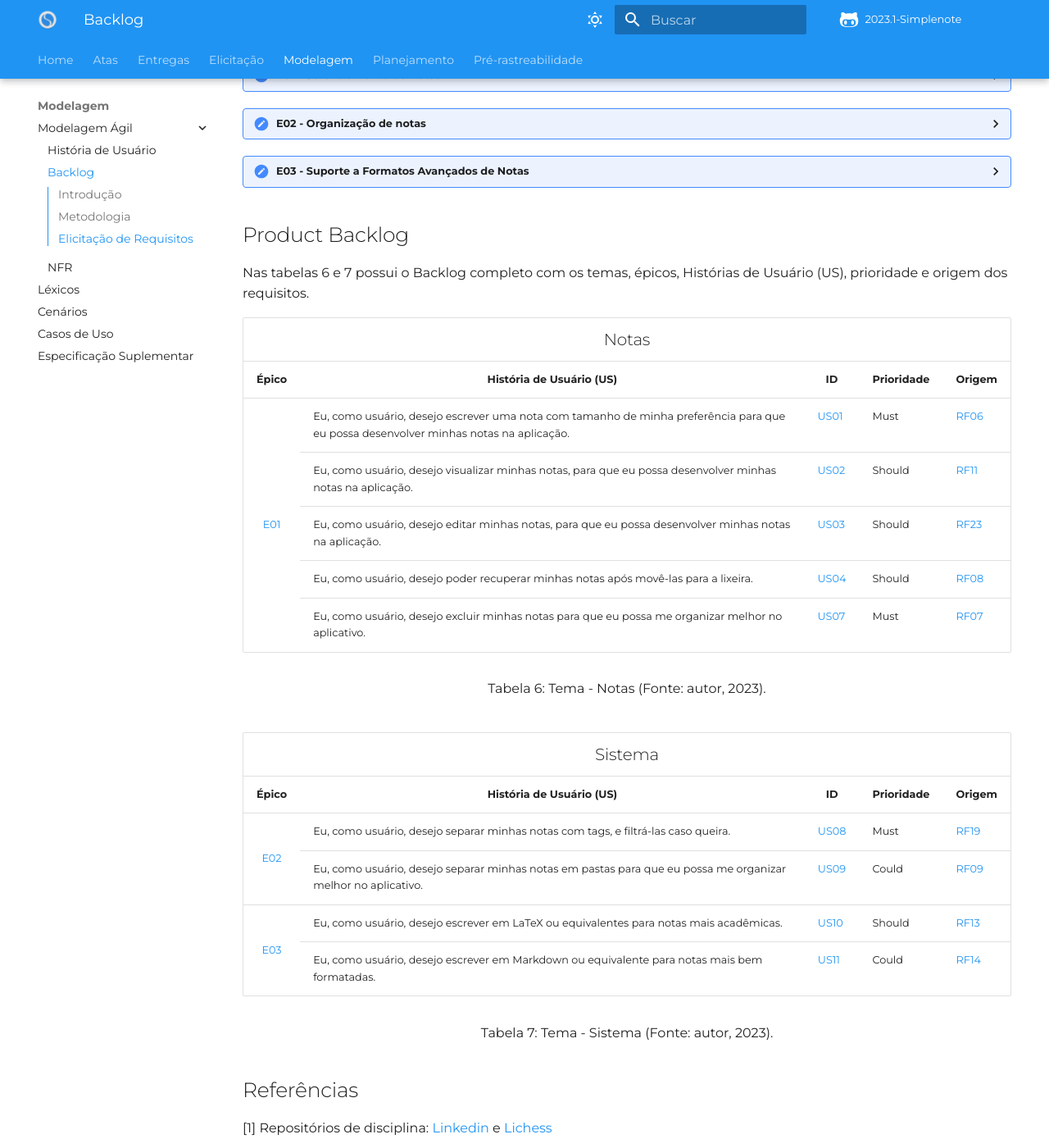
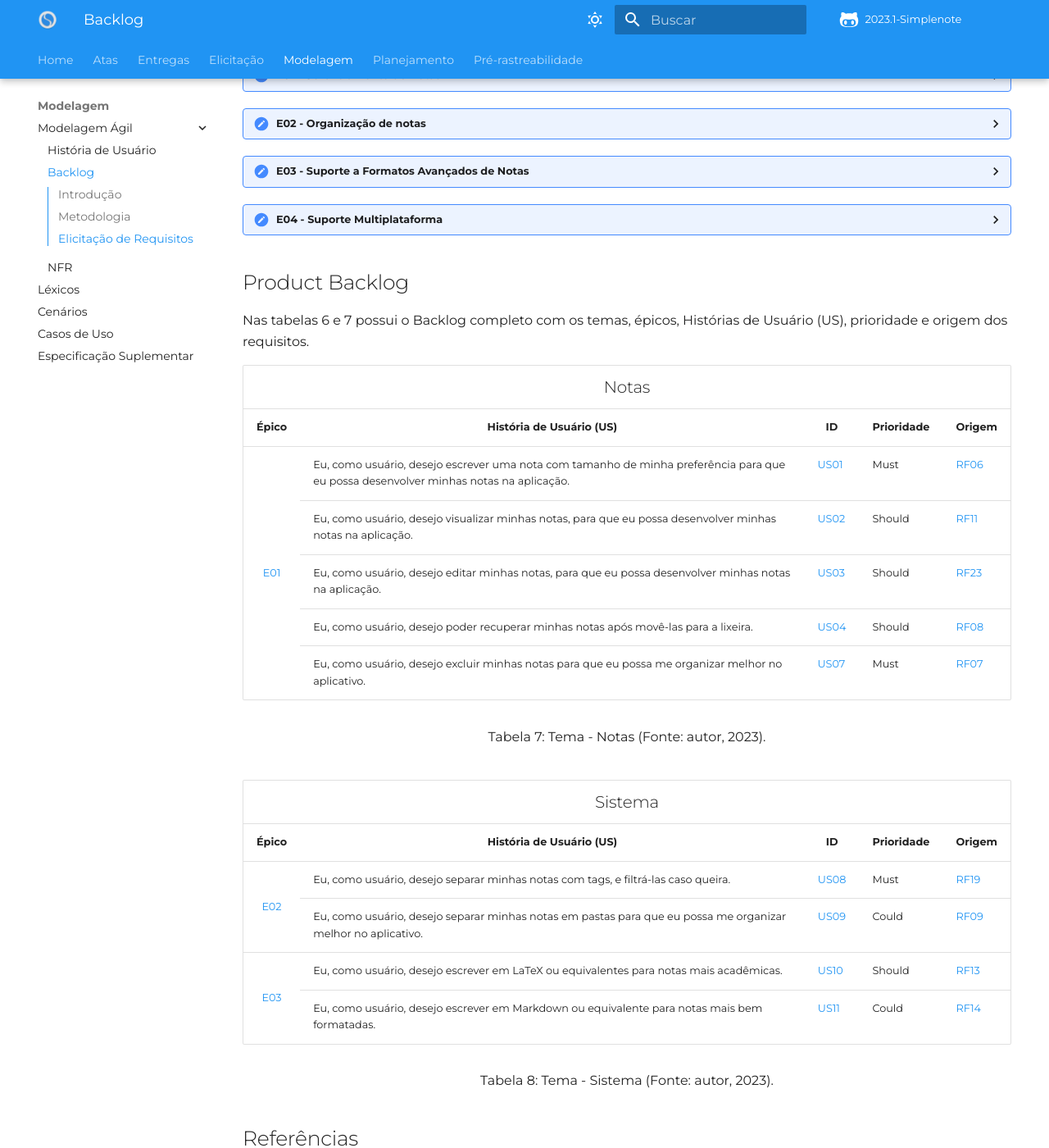
Before and after one commit to Requisitos-de-Software/2023.1-Simplenote, an MkDocs documentation site: the page built from docs/modelagem/agil/backlog.md, in a window 1280 px wide and 1400 px high, scrolled down 2331 px. Shown: the whole window at 82% size. Built offline with MkDocs 1.6.1 and Material for MkDocs 9.7.7, drawn with Linux system fonts in a browser that asks for light colours; some web fonts are replaced; comment, search, counter and statistics services are not loaded.

Commit message:
Update backlog.md

```diff
--- a/docs/modelagem/agil/backlog.md
+++ b/docs/modelagem/agil/backlog.md
@@ -175,6 +175,33 @@
     </p>
 </details>
 
+ </details>
+
+<details>
+   <summary>E04 - Suporte Multiplataforma</summary>
+    <table>
+    <tr>
+        <th>Épico</th>
+        <th>ID</th>
+        <th>Descrição</th>
+    </tr>
+    <tr>
+        <td>Suporte Multiplataforma</td>
+        <td>EP04</td>
+        <td>
+        <ul>
+            <li>US13: Eu, como usuário, desejo poder fazer login no aplicativo para acessar minhas notas.</li>
+            <li>US14: Eu, como usuário, desejo poder fazer login no aplicativo através de outras plataformas como google ou facebook para melhorar minha interação com o aplicativo.</li>
+        </ul>
+        </td>
+    </tr>
+    </table>
+    <div style="text-align: center">
+    <p>
+        Tabela 6: Épico - Suporte Multiplataforma (Fonte: autor, 2023).
+    </p>
+</details>
+
 ## Product Backlog
 
 Nas tabelas 6 e 7 possui o Backlog completo com os temas, épicos, Histórias de Usuário (US), prioridade e origem dos requisitos.
@@ -231,7 +258,7 @@
 
 <div style="text-align: center">
     <p>
-        Tabela 6: Tema - Notas (Fonte: autor, 2023).
+        Tabela 7: Tema - Notas (Fonte: autor, 2023).
     </p>
 </div>
 
@@ -281,7 +308,7 @@
 
 <div style="text-align: center">
     <p>
-        Tabela 7: Tema - Sistema (Fonte: autor, 2023).
+        Tabela 8: Tema - Sistema (Fonte: autor, 2023).
     </p>
 </div>
 
```
